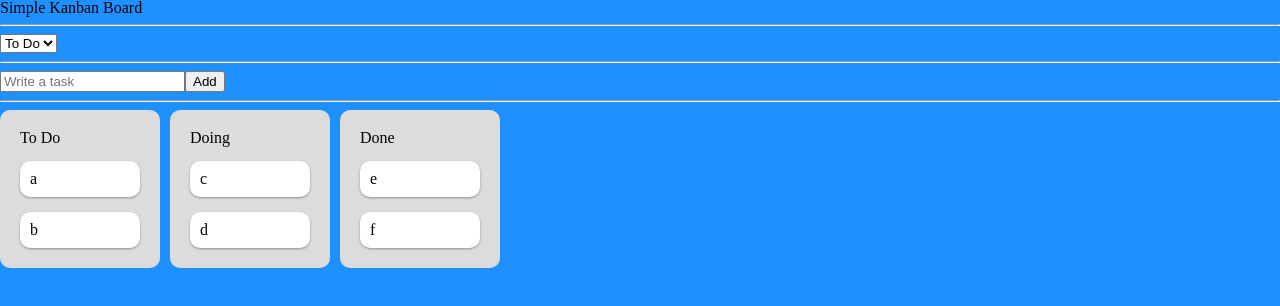
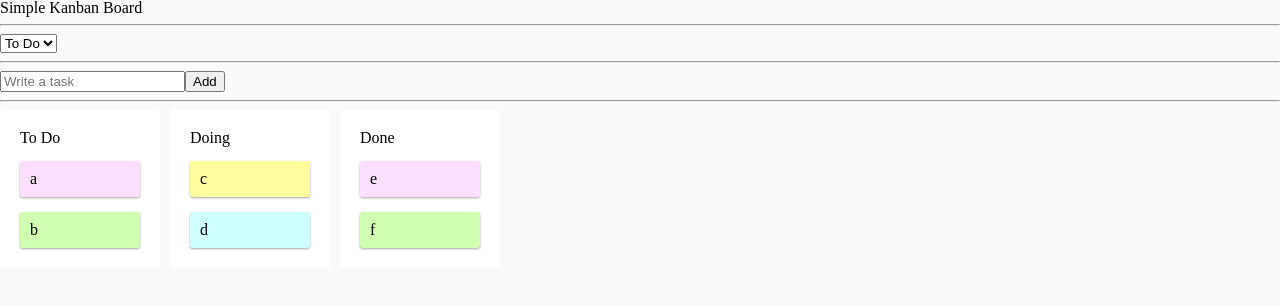
Before and after one commit to nujeyh/simple-kanban-board, a React (Create React App) app: page / in a window 1280 px wide. Shown: the top 306 px of the page. Built offline with nearby package versions, Linux system fonts and the light colour scheme.

Commit message:
💄 Add random card color

```diff
--- a/src/components/ToDoCard.tsx
+++ b/src/components/ToDoCard.tsx
@@ -21,6 +21,7 @@ const ToDoCard = ({ toDo, index }: IToDoCard) => {
           {...provide.draggableProps}
           {...provide.dragHandleProps}
           isDragging={snapshot.isDragging}
+          cardColor={toDo.id % 4}
         >
           {toDo.text}
         </Card>
@@ -29,10 +30,15 @@ const ToDoCard = ({ toDo, index }: IToDoCard) => {
   );
 };
 
-const Card = styled.li<{ isDragging: boolean }>`
+interface ICardProps {
+  isDragging: boolean;
+  cardColor: number;
+}
+
+const Card = styled.li<ICardProps>`
   border-radius: ${(props) => props.theme.borderRadius};
-  background-color: ${(props) =>
-    props.isDragging ? "silver" : props.theme.colors.card};
+  background-color: ${(props) => props.theme.colors.card[props.cardColor]};
+  opacity: ${(props) => props.isDragging && "0.5"};
   box-shadow: ${(props) =>
     props.isDragging
       ? "rgba(0, 0, 0, 0.3) 0px 19px 38px, rgba(0, 0, 0, 0.22) 0px 15px 12px"
--- a/src/styles/styled.d.ts
+++ b/src/styles/styled.d.ts
@@ -7,7 +7,9 @@ declare module "styled-components" {
     colors: {
       backgroundColor: string;
       board: string;
-      card: string;
+      card: {
+        [key: number]: string;
+      };
     };
   }
 }
--- a/src/styles/theme.ts
+++ b/src/styles/theme.ts
@@ -1,11 +1,16 @@
 import { DefaultTheme } from "styled-components";
 
 export const lightTheme: DefaultTheme = {
-  borderRadius: "10px",
+  borderRadius: "3px",
 
   colors: {
-    backgroundColor: "dodgerblue",
-    board: "gainsboro",
-    card: "white",
+    backgroundColor: "#f6f6f688",
+    board: "white",
+    card: {
+      0: "#cfffff",
+      1: "#fde0ff",
+      2: "#d1ffb1",
+      3: "#fffc9e",
+    },
   },
 };
```
